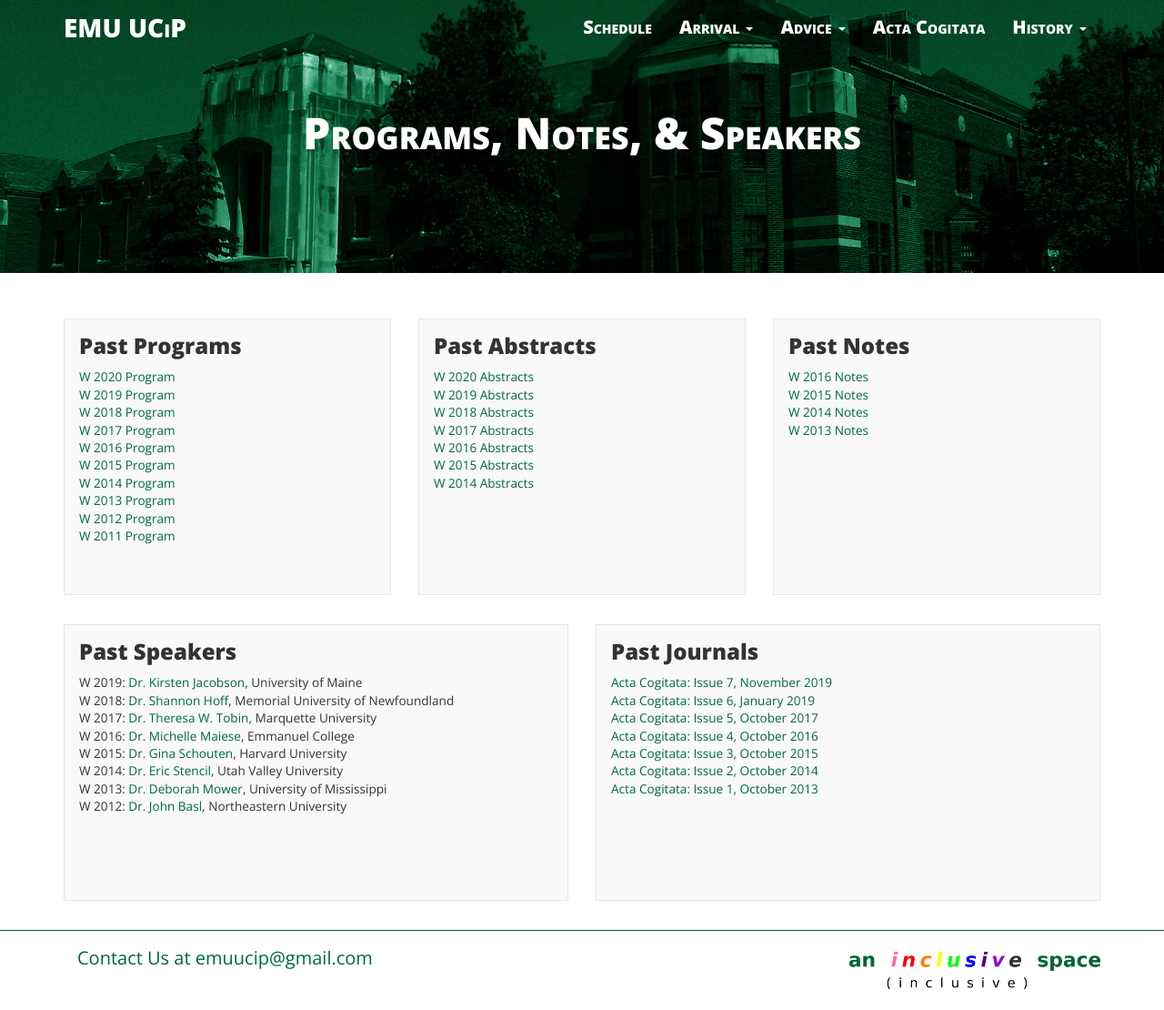
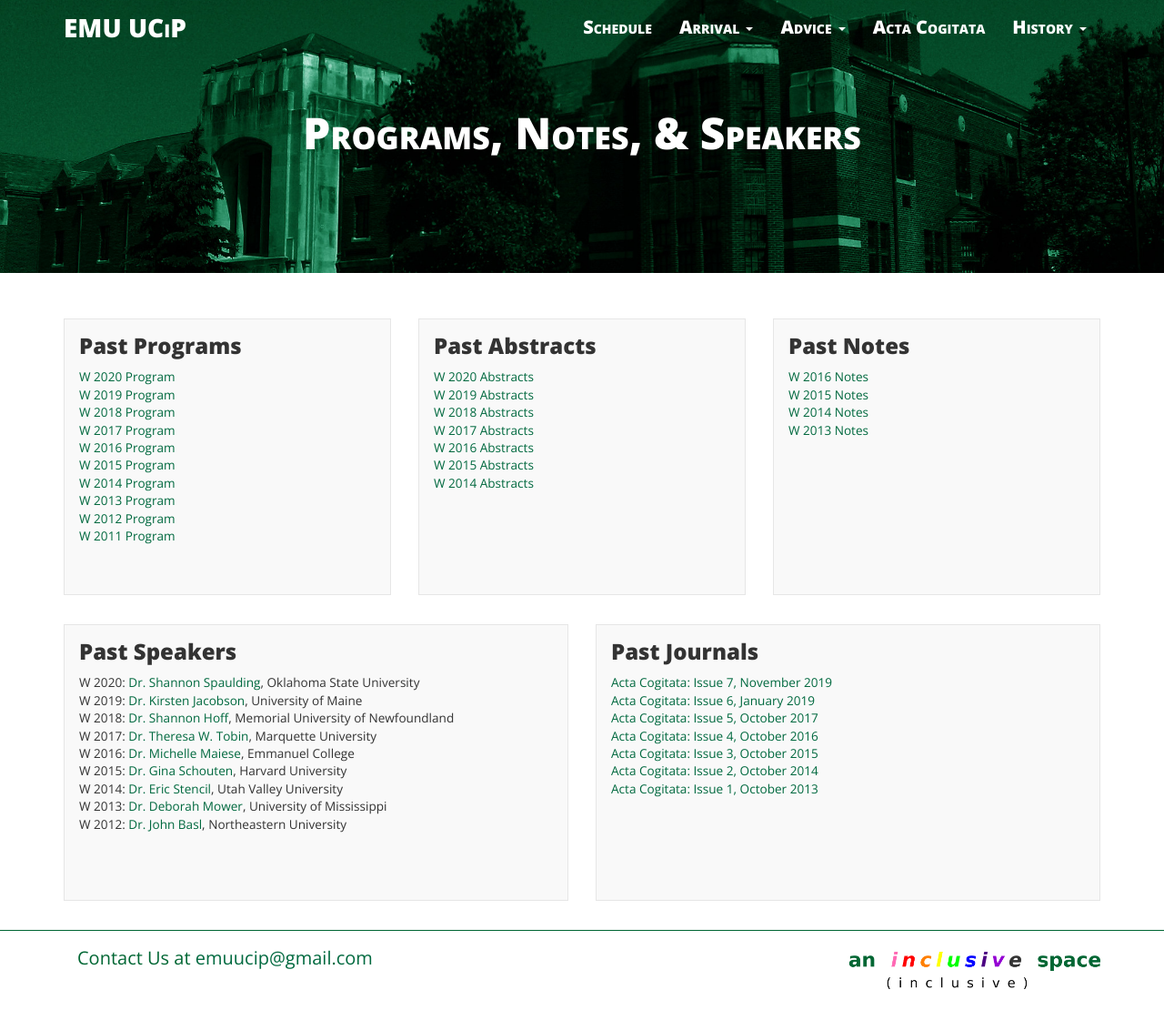
Before and after one commit to ucip/ucip.github.io, a Jekyll site: the page built from history.md, in a window 1280 px wide. Shown: the whole page at 91% size. Built offline with Jekyll 4.4.1, drawn with Linux system fonts in a browser that asks for light colours; nearby versions of some CDN libraries.

Commit message:
add 2020 speaker

```diff
--- a/history.md
+++ b/history.md
@@ -55,6 +55,7 @@ permalink: /history/
       <div class="post-list-box">
         <h3 class="post-list-header">Past Speakers</h3>
         <ul class="post-list">
+	  <li class="text-small">W 2020: <a href="https://www.shannonspaulding.com/">Dr. Shannon Spaulding</a>, Oklahoma State University</li>
 	  <li class="text-small">W 2019: <a href="https://umaine.edu/philosophy/people/kirsten-johnson/">Dr. Kirsten Jacobson</a>, University of Maine</li>
           <li class="text-small">W 2018: <a href="https://www.mun.ca/philosophy/faculty/hoff.php">Dr. Shannon Hoff</a>, Memorial University of Newfoundland</li>
           <li class="text-small">W 2017: <a href="http://www.marquette.edu/phil/faculty_tobin.shtml">Dr. Theresa W. Tobin</a>, Marquette University</li>
```
